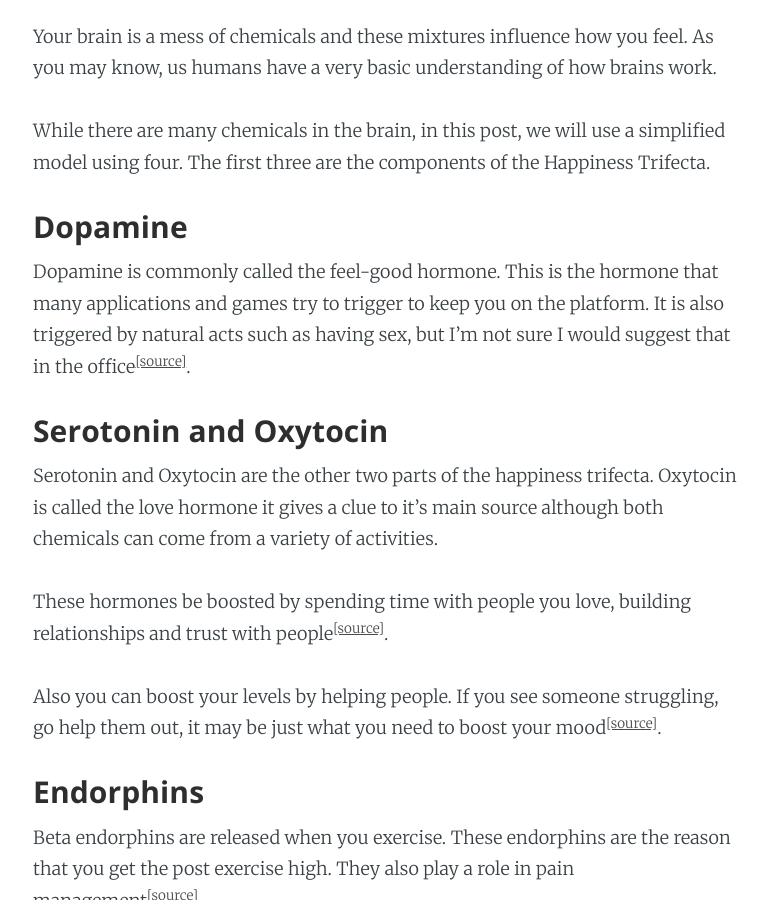
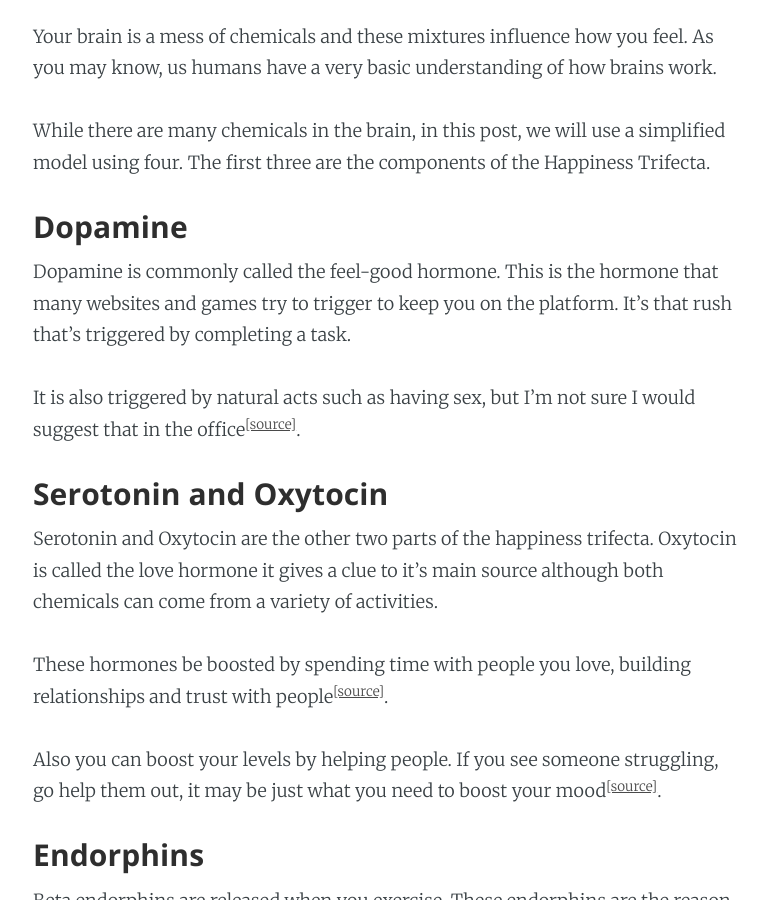
Before and after one commit to NiallBunting/niallbunting.github.io, a Jekyll site: the page built from _posts/2020-06-15-common-fixes-for-sadness.markdown, in a window 1280 px wide and 900 px high, scrolled down 1272 px. Shown: the whole window, without its empty margins (252-1018 px from the left). Built offline with Jekyll 4.4.1, drawn with Linux system fonts in a browser that asks for light colours.

Commit message:
Slight word changes on common fixes for sadness

```diff
--- a/_posts/2020-06-15-common-fixes-for-sadness.markdown
+++ b/_posts/2020-06-15-common-fixes-for-sadness.markdown
@@ -21,7 +21,9 @@ While there are many chemicals in the brain, in this post, we will use a simplif
 
 ### Dopamine
 
-Dopamine is commonly called the feel-good hormone. This is the hormone that many applications and games try to trigger to keep you on the platform. It is also triggered by natural acts such as having sex, but I’m not sure I would suggest that in the office<sup>[[source]][endorphins]</sup>.
+Dopamine is commonly called the feel-good hormone. This is the hormone that many websites and games try to trigger to keep you on the platform. It's that rush that's triggered by completing a task.
+
+It is also triggered by natural acts such as having sex, but I’m not sure I would suggest that in the office<sup>[[source]][endorphins]</sup>.
 
 ### Serotonin and Oxytocin
 
```
